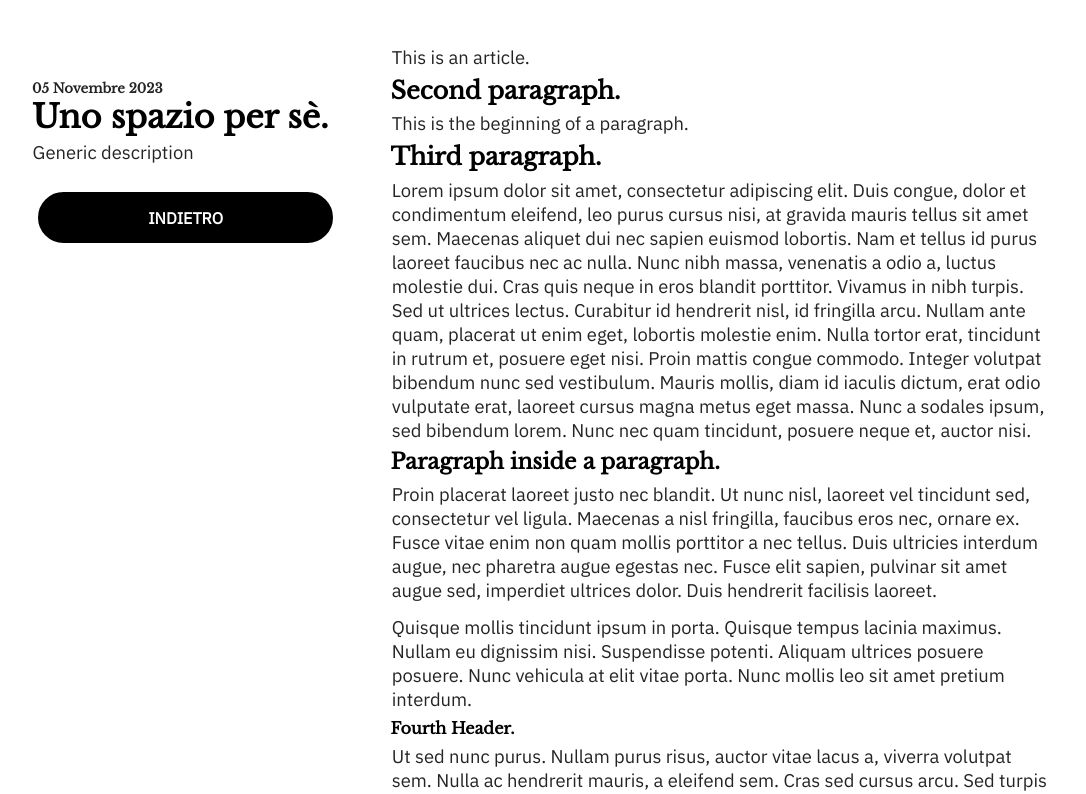
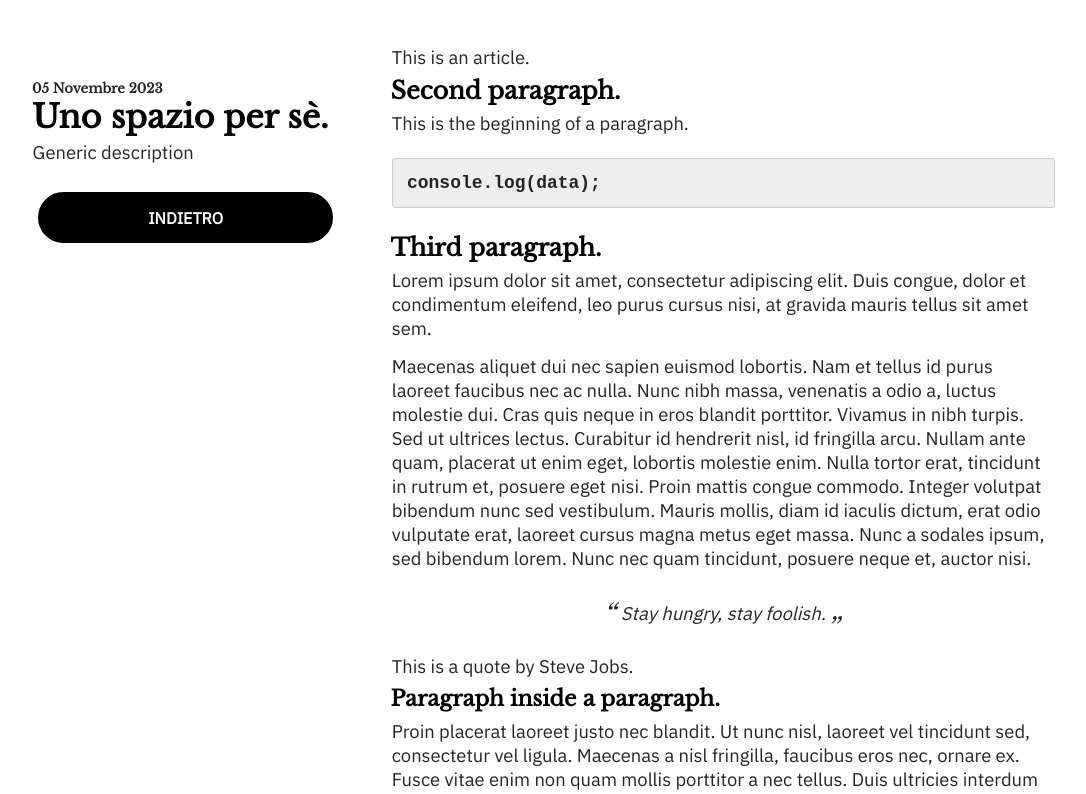
Before and after one commit to Bavuett/bavuett.com, a Next.js app: page /1 in a window 1280 px wide. Shown: the top 794 px of the page, without its empty margins (96-1182 px from the left). Built offline with nearby package versions, Linux system fonts and the light colour scheme.

Commit message:
🖊️ Media Support.

```diff
--- a/public/content/1/article.md
+++ b/public/content/1/article.md
@@ -4,9 +4,19 @@ This is an article.
 
 This is the beginning of a paragraph.
 
+``
+console.log(data);
+``
+
 ## Third paragraph.
 
-Lorem ipsum dolor sit amet, consectetur adipiscing elit. Duis congue, dolor et condimentum eleifend, leo purus cursus nisi, at gravida mauris tellus sit amet sem. Maecenas aliquet dui nec sapien euismod lobortis. Nam et tellus id purus laoreet faucibus nec ac nulla. Nunc nibh massa, venenatis a odio a, luctus molestie dui. Cras quis neque in eros blandit porttitor. Vivamus in nibh turpis. Sed ut ultrices lectus. Curabitur id hendrerit nisl, id fringilla arcu. Nullam ante quam, placerat ut enim eget, lobortis molestie enim. Nulla tortor erat, tincidunt in rutrum et, posuere eget nisi. Proin mattis congue commodo. Integer volutpat bibendum nunc sed vestibulum. Mauris mollis, diam id iaculis dictum, erat odio vulputate erat, laoreet cursus magna metus eget massa. Nunc a sodales ipsum, sed bibendum lorem. Nunc nec quam tincidunt, posuere neque et, auctor nisi.
+Lorem ipsum dolor sit amet, consectetur adipiscing elit. Duis congue, dolor et condimentum eleifend, leo purus cursus nisi, at gravida mauris tellus sit amet sem.
+
+Maecenas aliquet dui nec sapien euismod lobortis. Nam et tellus id purus laoreet faucibus nec ac nulla. Nunc nibh massa, venenatis a odio a, luctus molestie dui. Cras quis neque in eros blandit porttitor. Vivamus in nibh turpis. Sed ut ultrices lectus. Curabitur id hendrerit nisl, id fringilla arcu. Nullam ante quam, placerat ut enim eget, lobortis molestie enim. Nulla tortor erat, tincidunt in rutrum et, posuere eget nisi. Proin mattis congue commodo. Integer volutpat bibendum nunc sed vestibulum. Mauris mollis, diam id iaculis dictum, erat odio vulputate erat, laoreet cursus magna metus eget massa. Nunc a sodales ipsum, sed bibendum lorem. Nunc nec quam tincidunt, posuere neque et, auctor nisi.
+
+> Stay hungry, stay foolish.
+
+This is a quote by Steve Jobs.
 
 ### Paragraph inside a paragraph.
 
--- a/src/app/[postId]/post.scss
+++ b/src/app/[postId]/post.scss
@@ -21,6 +21,7 @@ div.post-content {
 }
 
 div.actions {
+  display: block;
   padding: 2%;
   padding-top: 8%;
   padding-bottom: 8%;
@@ -44,7 +45,7 @@ div.actions {
   }
 
   div.post-details {
-    position: static;
+    position: relative;
     top: 0;
     padding-top: 5%;
     width: 100%;
--- a/src/app/globals.scss
+++ b/src/app/globals.scss
@@ -57,9 +57,81 @@ h3 {
 }
 
 main {
+  display: block;
   padding: 1%;
   padding-left: 10%;
   padding-right: 10%;
+}
+
+img {
+  width: 100%;
+}
+
+code {
+  display: block;
+  margin-top: 0.5em;
+  margin-bottom: 1em;
+  border: solid 1px #CCCCCC;
+  background: #EEEEEEFF;
+  border-radius: 3px;
+  font-weight: 600;
+  padding: 0.8em;
+  font-size: 1.2em;
+}
+
+blockquote {
+  width: 100%;
+  margin-top: 0.6em;
+  margin-bottom: 0.9em;
+  display: flex;
+  flex-direction: column;
+  align-content: center;
+  align-items: center;
+
+  p {
+    font-style: italic;
+  }
+
+  ::before {
+    content: "\“";
+    padding-right: 0.2em;
+    font-size: 1.5em;
+    font-family: var(--font-libre);
+    position: relative;
+    top: 0.2em;
+  }
+
+  ::after {
+    content: "\”";
+    padding-right: 0.2em;
+    font-size: 1.5em;
+    font-family: var(--font-libre);
+    position: relative;
+    top: 0.7em;
+  }
+}
+
+ul {
+  width: 100%;
+  list-style: none;
+  display: block;
+
+  ::before {
+    position: relative;
+    content: "—";
+    left: -0.1rem;
+    padding-left: 0.2em;
+    padding-right: 0.2em;
+    height: 100%;
+  }
+}
+
+li {
+  width: 100%;
+  display: inline-block;
+  position: relative;
+  font-family: var(--font-ibm);
+  font-size: 1.1em;
 }
 
 button {
@@ -104,4 +176,8 @@ button:active {
   button {
     padding: 0.60em;
   }
+
+  img {
+    width: 100%;
+  }
 }
```
